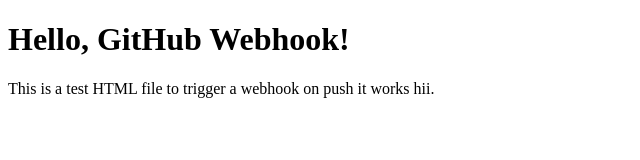
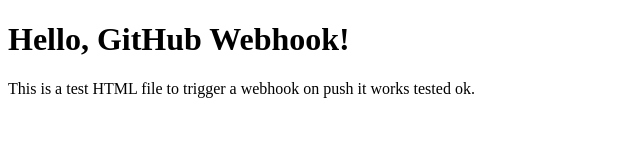
Before and after one commit to radhika-sidhman/windows-server, a plain HTML site: page index.html in a window 1280 px wide. Shown: the full height of the page, 0-640 px from the left. Drawn offline with Linux system fonts and the light colour scheme.

Commit message:
Update index.html

```diff
--- a/index.html
+++ b/index.html
@@ -6,6 +6,6 @@
 </head>
 <body>
     <h1>Hello, GitHub Webhook!</h1>
-    <p>This is a test HTML file to trigger a webhook on push it works hii.</p>
+    <p>This is a test HTML file to trigger a webhook on push it works tested ok.</p>
 </body>
 </html>
```
